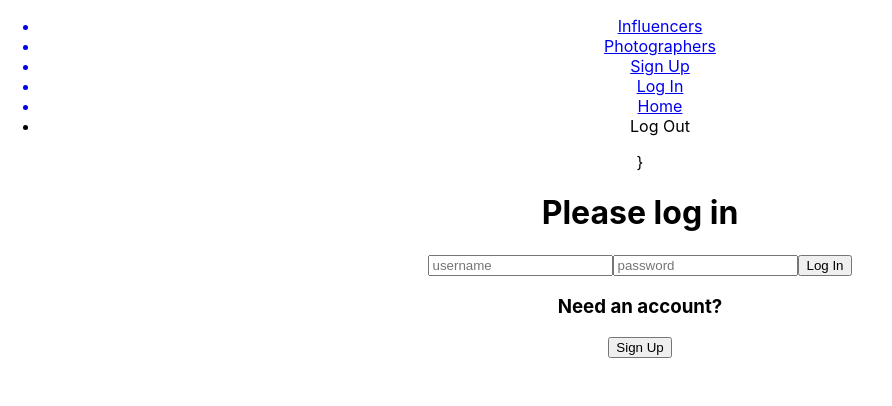
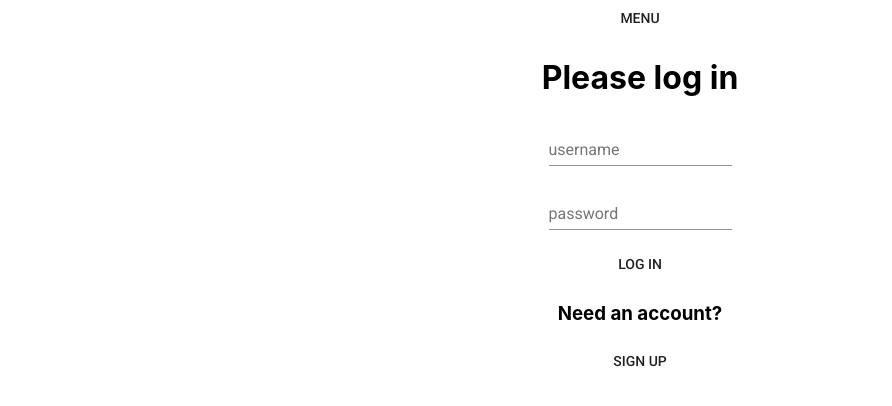
Before and after one commit to rufatweb/infl-frontend, a React (Create React App) app: page /log-in in a window 1280 px wide. Shown: the top 406 px of the page, without its empty margins (0-892 px from the left). Built offline with nearby package versions, Linux system fonts and the light colour scheme; no server answers.

Commit message:
fix profile, grid, componentWillUnmount

```diff
--- a/src/App.js
+++ b/src/App.js
@@ -12,7 +12,8 @@ import UserProfile from './components/UserProfile'
 class App extends Component {
 
 state = {
-  currentUser: ''
+  currentUser: '',
+  profile: ''
 }
 
 
@@ -90,17 +91,23 @@ logOut = () => {
   this.props.history.push('/');
 }
 
+handleProfile = (user) => {
+  this.setState({profile: user})
+}
 
   render() {
 
     return (
       <div className="App">
-    <NavBar user={this.state.currentUser} logOut={this.logOut}/>
-   <UserListContainer />}
+    <NavBar handleProfile={this.handleProfile} user={this.state.currentUser} logOut={this.logOut}/>
+
     <Switch>
-     <Route path="/my_profile" render ={() => <UserProfile user={this.state.currentUser}/>} />
+     <Route path="/influencers" render ={() => <UserListContainer handleProfile={this.handleProfile}/>} />
+     <Route path="/photographers" render ={() => <UserListContainer handleProfile={this.handleProfile}/>} />
+     <Route path={`/${this.state.profile.username}`} render ={() => <UserProfile user={this.state.profile}/>} />
      <Route path="/log-in" render ={() => <LogIn handleLogIn={this.handleLogIn}/>} />
      <Route path="/sign-up" render ={() => <SignUp handleSignUp={this.handleSignUp}/>} />
+     <Route path="/" render={() => <Home/>} />
      </Switch>
       </div>
     );
--- a/src/components/LogIn.js
+++ b/src/components/LogIn.js
@@ -1,6 +1,6 @@
 import React from 'react'
 import { Link } from 'react-router-dom';
-
+import {TextField, Button} from '@material-ui/core';
 class LogIn extends React.Component {
 
 
@@ -25,16 +25,26 @@ render () {
     <h1>Please log in</h1>
     <form onSubmit={this.handleSubmit}>
 
-
-       <input type='text' name='username' value={this.state.username} placeholder='username' onChange={this.handleChange} />
+    <TextField
+   label='username'
+     name="username"
+     value={this.state.username}
+     onChange={this.handleChange} />
+     <p></p>
+     <TextField
+     label='password'
+      type="password"
+      name="password"
+      value={this.state.password}
+      onChange={this.handleChange} />
+     <p></p>
 
 
-     <input type='password' name='password' value={this.state.password} placeholder='password' onChange={this.handleChange} />
 
-     <button type='submit'>Log In</button>
+     <Button type='submit'>Log In</Button>
    </form>
   <h3>Need an account?</h3>
-  <Link to="/sign-up"><button color="orange">Sign Up</button></Link>
+  <Link to="/sign-up"><Button >Sign Up</Button></Link>
     </div>
   )
 }
--- a/src/components/NavBar.js
+++ b/src/components/NavBar.js
@@ -1,7 +1,7 @@
 import React from 'react'
 import { Link } from 'react-router-dom';
 import UserProfile from './UserProfile'
-import { Card, CardActionArea, CardActions, CardContent, Avatar, Button, Typography} from '@material-ui/core'
+import { Avatar, Menu, MenuItem, Button} from '@material-ui/core'
 import { withStyles } from '@material-ui/core/styles';
 const styles = {
   avatar: {
@@ -10,22 +10,73 @@ const styles = {
 };
 
 
-const NavBar = (props) => {
-const { classes, user } = props;
+class NavBar extends React.Component {
+  state = {
+      anchorEl: null,
+    };
 
+    handleClick = event => {
+      this.setState({ anchorEl: event.currentTarget });
+    };
+
+    handleClose = () => {
+      this.setState({ anchorEl: null });
+    };
+
+
+render() {
+  const { anchorEl } = this.state;
+  const { classes, user } = this.props;
+  if (user) {
+    return (
+      <div className='navbar'>
+      <Button
+            aria-owns={anchorEl ? 'simple-menu' : undefined}
+            aria-haspopup="true"
+            onClick={this.handleClick}
+          >
+            Menu
+          </Button>
+          <Menu
+           id="simple-menu"
+           anchorEl={anchorEl}
+           open={Boolean(anchorEl)}
+           onClose={this.handleClose}
+         >
+        <Link to={`/${user.username}`}><MenuItem  onClick={(e) => {this.props.handleProfile(user); this.handleClose(e)}} ><Avatar alt="user" src={`${user.imgUrl}`} className={classes.avatar} />My Profile</MenuItem></Link>
+      <Link to="/influencers"><MenuItem onClick={this.handleClose}>Influencers</MenuItem></Link>
+      <Link to="/photographers"><MenuItem onClick={this.handleClose}>Photographers</MenuItem></Link>
+      <Link to="/"><MenuItem onClick={this.handleClose}>Home</MenuItem></Link>
+      <Link to="/"><MenuItem onClick={this.props.logOut}>Log Out</MenuItem></Link>)
+      </Menu>
+   </div>
+ )
+} else {
   return (
     <div className='navbar'>
-    <ul>
-    {(user) ? <Link to="/my_profile"><li><Avatar alt="user" src={`${user.imgUrl}`} className={classes.avatar} /></li></Link> : null}
-    <Link to="/influencers"><li>Influencers</li></Link>
-    <Link to="/photographers"><li>Photographers</li></Link>
-     <Link to="/sign-up"><li>Sign Up</li></Link>
-     <Link to="/log-in"><li>Log In</li></Link>
-     <Link to="/"><li>Home</li></Link>
-     <li onClick={props.logOut}>Log Out</li>
-     </ul>
-  </div>
+    <Button
+          aria-owns={anchorEl ? 'simple-menu' : undefined}
+          aria-haspopup="true"
+          onClick={this.handleClick}
+        >
+          Menu
+        </Button>
+        <Menu
+         id="simple-menu"
+         anchorEl={anchorEl}
+         open={Boolean(anchorEl)}
+         onClose={this.handleClose}
+       >
+       <Link to="/"><MenuItem onClick={this.handleClose}>Home</MenuItem></Link>
+       <Link to="/influencers"><MenuItem onClick={this.handleClose}>Influencers</MenuItem></Link>
+       <Link to="/photographers"><MenuItem onClick={this.handleClose}>Photographers</MenuItem></Link>
+       <Link to="/log-in"><MenuItem onClick={this.handleClose}>Log In</MenuItem></Link>
+    </Menu>
+ </div>
 )
+
+ }
+}
 }
 
 export default withStyles(styles)(NavBar);
--- a/src/components/SignUp.js
+++ b/src/components/SignUp.js
@@ -5,7 +5,7 @@ import ReactGoogleMapLoader from "react-google-maps-loader"
 import ReactGooglePlacesSuggest from "react-google-places-suggest"
 
 
-const API_KEY = "..."
+const API_KEY = process.env.REACT_APP_GOOGLE_API_KEY
 
 
 
--- a/src/components/UserCard.js
+++ b/src/components/UserCard.js
@@ -12,7 +12,8 @@ const styles = {
   },
   card: {
     margin: 10,
-    padding: 18
+    padding: 18,
+    textAlign: 'center',
   },
   bigAvatar: {
    margin: 'auto',
@@ -21,8 +22,12 @@ const styles = {
  },
 };
 
-const UserCard = (props) => {
-  const { classes, user } = props;
+class UserCard extends React.Component {
+
+
+
+  render() {
+    const { classes, user } = this.props;
   return (
     <div className={classes.root}>
     <Card square={false} className={classes.card}>
@@ -36,12 +41,12 @@ const UserCard = (props) => {
           {user.username}
           </Typography>
           <Typography component="h3">
-            {user.title}
+            {user.title} <p></p> {user.location}
           </Typography>
         </CardContent>
       </CardActionArea>
       <CardActions>
-        <Link to={`/${user.username}`}><Button onClick={() => props.handleProfile(user)} size="small" color="primary">
+        <Link to={`/${user.username}`}><Button onClick={() => this.props.handleProfile(user)} size="small" color="primary">
           See Profile
         </Button></Link>
       </CardActions>
@@ -52,6 +57,7 @@ const UserCard = (props) => {
 
   );
 }
+}
 
 UserCard.propTypes = {
   classes: PropTypes.object.isRequired,
--- a/src/components/UserProfile.js
+++ b/src/components/UserProfile.js
@@ -1,16 +1,31 @@
 import React from 'react'
 import ReactDOM from 'react-dom'
 import { Link } from 'react-router-dom';
+import { withStyles } from '@material-ui/core/styles';
+
+const styles = {
+  img: {
+    height: 300,
+    width: 300
+
+  }
+}
+
 
 class UserProfile extends React.Component {
   render () {
+    const { user, classes } = this.props
     return (
 
     <div className='user-profile'>
-      Profile of {this.props.user.username}
+      <img className={classes.img} src={`${user.imgUrl}`} alt={`${user.username}`} />
+      <p></p>
+       <h2>{user.username}</h2>
+       <p></p>
+       <p>{user.bio}</p>
     </div>
    )
   }
 }
 
-export default UserProfile;
+export default withStyles(styles)(UserProfile);
--- a/src/containers/UserList.js
+++ b/src/containers/UserList.js
@@ -1,6 +1,6 @@
 import React from 'react'
 import UserCard from '../components/UserCard'
-import {GridList, GridListTile, ListSubheader} from '@material-ui/core';
+import {GridList, GridListTile, ListSubheader, Grid} from '@material-ui/core';
 import { withStyles } from '@material-ui/core/styles';
 import PropTypes from 'prop-types';
 import { Link } from 'react-router-dom';
@@ -8,15 +8,12 @@ import { Link } from 'react-router-dom';
 
 const styles = theme => ({
   root: {
+    flexGrow: 1,
     display: 'flex',
     flexWrap: 'wrap',
     justifyContent: 'space-around',
     overflow: 'hidden',
     backgroundColor: theme.palette.background.paper,
-  },
-  gridList: {
-    width: 500,
-    height: 450,
   }
 });
 
@@ -30,16 +27,13 @@ class UserList extends React.Component {
   render () {
     const { classes, users } = this.props;
 
-  let listUsers = users.map(user => <UserCard handleProfile={this.props.handleProfile} key={user.id} user={user}/>)
+  let listUsers = users.map(user => <Grid key={user.id} item xs='auto'><UserCard handleProfile={this.props.handleProfile} key={user.id} user={user}/></Grid>)
     return (
 
     <div className={classes.root}>
-      <GridList cellHeight={180} className={classes.gridList}>
-        <GridListTile key="Subheader" cols={2} style={{ height: 'auto' }}>
-         <ListSubheader component="div">Users</ListSubheader>
-        </GridListTile>
+    <Grid wrap='wrap' container>
         {listUsers}
-      </GridList>
+        </Grid>
     </div>
   )
   }
--- a/src/containers/UserListContainer.js
+++ b/src/containers/UserListContainer.js
@@ -6,14 +6,15 @@ import Home from '../components/Home'
 
 class UserListContainer extends React.Component {
 
+ _isMounted = false;
 
   state = {
-    users: [],
-    user: ''
+    users: []
   }
 
 
   componentDidMount() {
+     this._isMounted = true;
 
     fetch('http://localhost:3000/api/v1/users', {
           method: "GET",
@@ -22,15 +23,23 @@ class UserListContainer extends React.Component {
             Action: "application/json"
           }
         }).then(r => r.json())
-      .then(data => this.setState({users: data.users}))
-  }
+      .then(data => {
+         if (this._isMounted) {
+          this.setState({users: data.users})
+        }
+        }
+      )
+      }
 
-  handleProfile = (user) => {
-    this.setState({user})
 
-  }
+
+
+  componentWillUnmount() {
+     this._isMounted = false
+   }
 
   render () {
+    console.log(this.state)
 
     let influencers = [...this.state.users].filter(user => user.title.includes('influencer'))
     let photographers = [...this.state.users].filter(user => user.title.includes('photographer'))
@@ -38,12 +47,11 @@ class UserListContainer extends React.Component {
     return (
       <div className='user-list-container'>
       <Switch>
-      <Route path={`/${this.state.user.username}`} render = {() => <UserProfile user={this.state.user}/>} />
-      <Route path="/influencers" render = {() => <UserList handleProfile={this.handleProfile} users={influencers}/>} />
-      <Route path="/photographers" render = {() => <UserList handleProfile={this.handleProfile} users={photographers}/>} />
+      <Route path="/influencers" render = {() => <UserList handleProfile={this.props.handleProfile} users={influencers}/>} />
+      <Route path="/photographers" render = {() => <UserList handleProfile={this.props.handleProfile} users={photographers}/>} />
        </Switch>
     </div>
-  )
+   )
   }
 }
 
```
Also changed, not shown: 1 other file (tests, documents, lock files or other folders).
